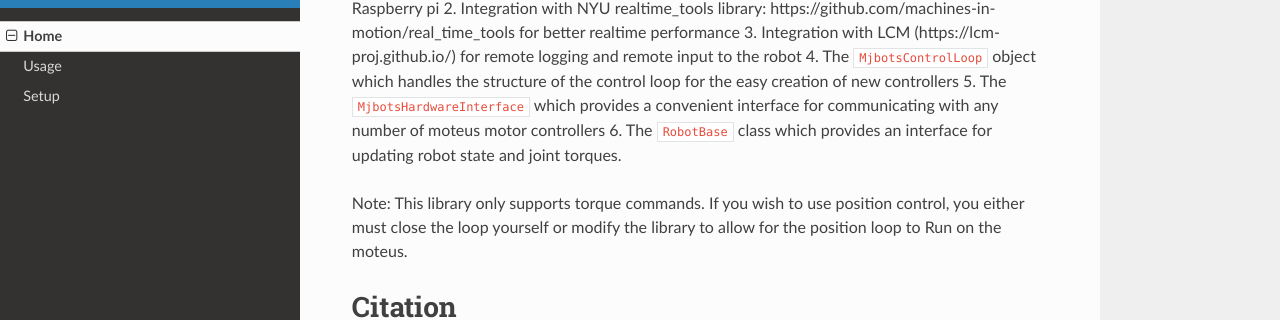
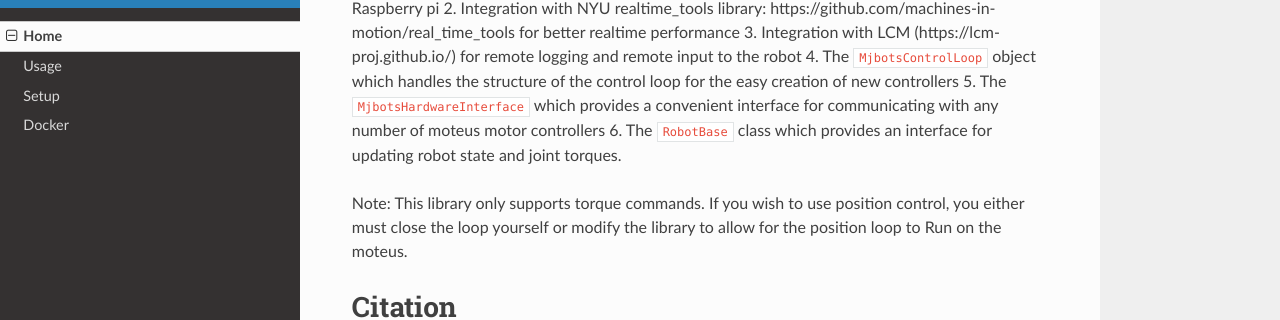
Before and after one commit to KodlabPenn/kodlab_mjbots_sdk, an MkDocs documentation site: the page built from docs/index.md, in a window 1280 px wide. Shown: the part 211-531 px from the top of the page. Built offline with MkDocs 1.6.1, drawn with Linux system fonts in a browser that asks for light colours; nearby versions of some CDN libraries.

Commit message:
Update mkdocs.yml

```diff
--- a/mkdocs.yml
+++ b/mkdocs.yml
@@ -3,6 +3,7 @@ nav:
   - Home: index.md
   - Usage: usage.md
   - Setup: setup.md
+  - Docker: docker.md
 theme:
   name: readthedocs
   favicon: img/favicon.ico
```
